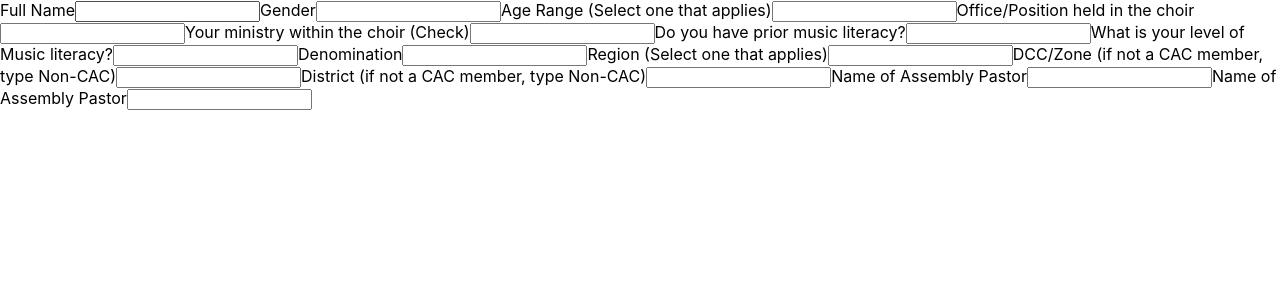
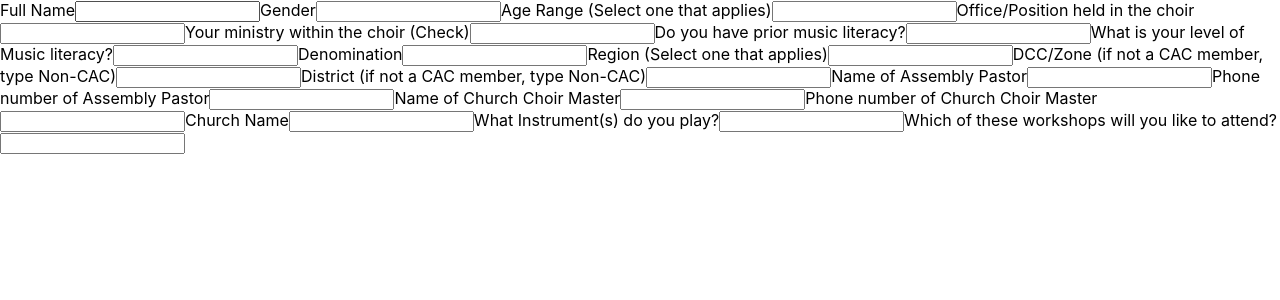
Before and after one commit to OpeDada/cacmusic, a Next.js app: page /registration in a window 1280 px wide. Shown: the top 300 px of the page. Built offline with nearby package versions, Linux system fonts and the light colour scheme.

Commit message:
implement form

```diff
--- a/pages/registration.js
+++ b/pages/registration.js
@@ -54,7 +54,27 @@ export default function Registration(){
           <input type="text"></input>
         </label>
         <label>
-          Name of Assembly Pastor
+          Phone number of Assembly Pastor
+          <input type="text"></input>
+        </label>
+        <label>
+          Name of Church Choir Master
+          <input type="text"></input>
+        </label>
+        <label>
+          Phone number of Church Choir Master
+          <input type="text"></input>
+        </label>
+        <label>
+          Church Name
+          <input type="text"></input>
+        </label>
+        <label>
+          What Instrument(s) do you play?
+          <input type="text"></input>
+        </label>
+        <label>
+          Which of these workshops will you like to attend?
           <input type="text"></input>
         </label>
       </form>
```
